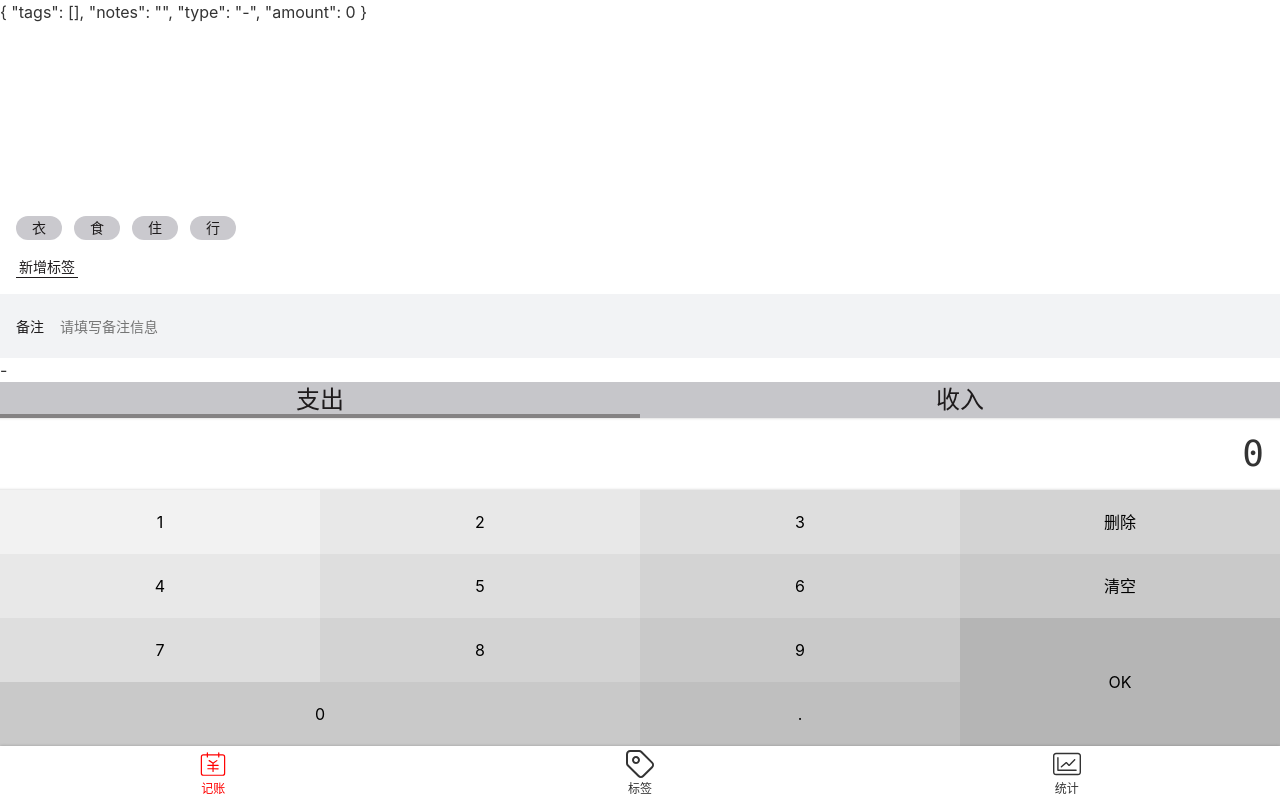
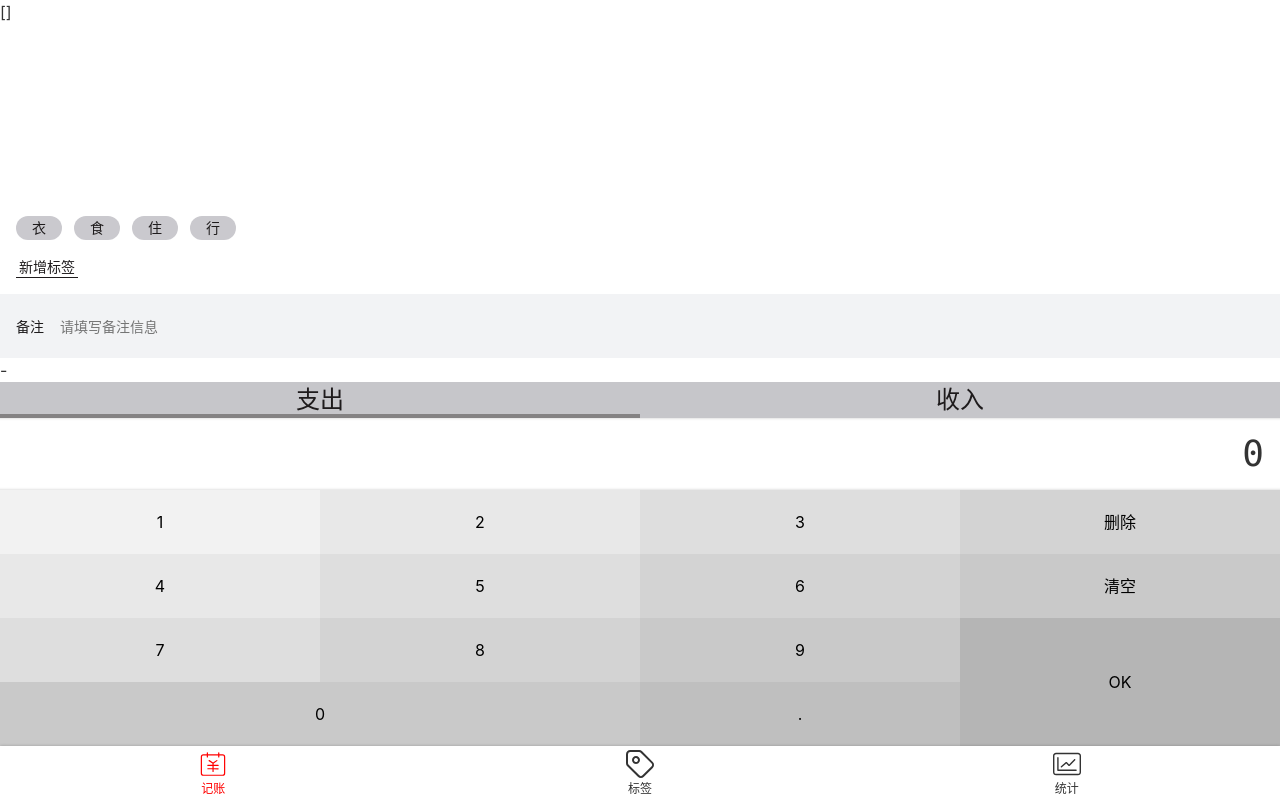
Before and after one commit to lanmoxia/money, a Vue app: page /#/money in a window 1280 px wide. Built offline with nearby package versions, Linux system fonts and the light colour scheme.

Commit message:
recordList 每次刷新页面从 localStorage 自动获取数据

```diff
--- a/src/views/Money.vue
+++ b/src/views/Money.vue
@@ -9,7 +9,7 @@
     <Notes @update:value="onUpdateNotes"/>
     <!--    触发 @update:value 事件 执行 onUpdateTags 函数-->
     <Tags :data-source.sync="tags" @update:value="onUpdateTags"/>
-    {{ record }}
+    {{ recordList }}
   </Layout>
 </template>
 
@@ -33,8 +33,12 @@
 @Component({components: {Tags, Notes, Types, NumberPad}})
 export default class Money extends Vue {
   tags = ['衣', '食', '住', '行'];
-  // 定义 recordList 存放 record 存了 Record 的地址
-  recordList: Record[] = [];
+  // 定义 recordList 存放 record 存了 Record 的地址 没次刷新页面 recordList 都是空的
+  // recordList: Record[] = [];
+  // 每次刷新自动在 localStorage 读取
+  // 获取的 recordList 是字符串 没办法放到数组 需要 parse 一下
+  // 后边保底 '[]' 意思是有可能为空 空的话怎么可以 parse 给个保底字符串
+  recordList: Record[] = JSON.parse(window.localStorage.getItem('recordList') || '[]');
   // 然后初始化这个对象
   record: Record = {
     // 优化成 .sync 修饰符 我们需求更改了只需要修改这里的默认值就可以了 不用再修改其他小组件
```
